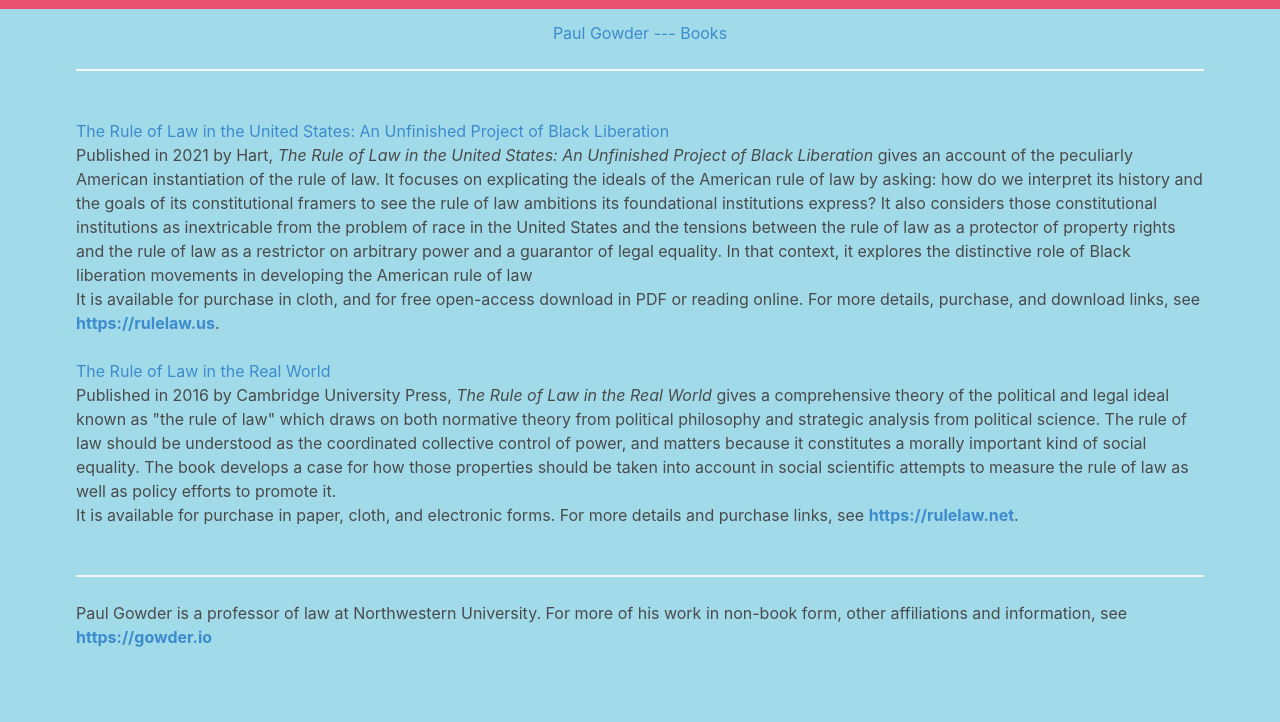
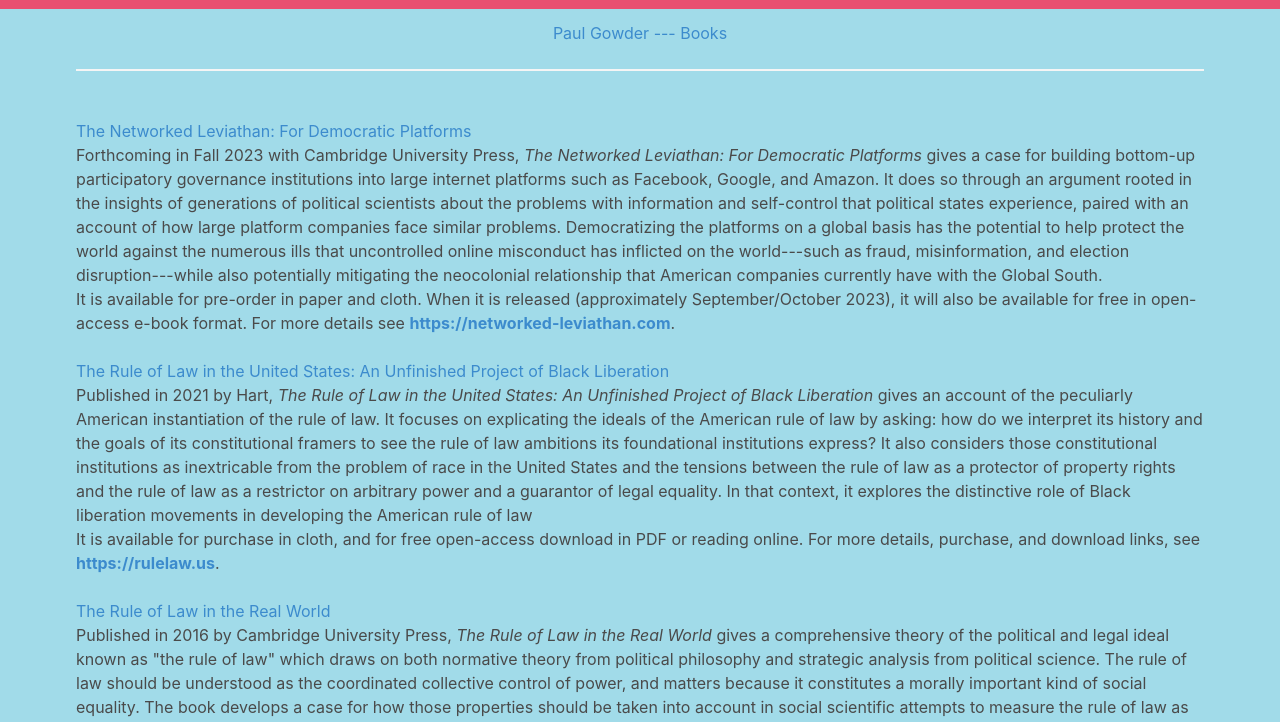
Before and after one commit to paultopia/books.gowder.io, a website: page fancier.html in a window 1280 px wide. Shown: the part 75-797 px from the top of the page. Drawn offline with Linux system fonts and the light colour scheme.

Commit message:
add netlev to books website

```diff
--- a/fancier.html
+++ b/fancier.html
@@ -42,6 +42,19 @@
 					</center>
 				</div>
 			</div>
+
+									<div class="row">
+				<div class="column">
+					<h3><a href="https://networked-leviathan.com">The Networked Leviathan: For Democratic Platforms</a></h3>
+
+					<p>Forthcoming in Fall 2023 with Cambridge University Press, <i>The Networked Leviathan: For Democratic Platforms</i> gives a case for building bottom-up participatory governance institutions into large internet platforms such as Facebook, Google, and Amazon. It does so through an argument rooted in the insights of generations of political scientists about the problems with information and self-control that political states experience, paired with an account of how large platform companies face similar problems. Democratizing the platforms on a global basis has the potential to help protect the world against the numerous ills that uncontrolled online misconduct has inflicted on the world---such as fraud, misinformation, and election disruption---while also potentially mitigating the neocolonial relationship that American companies currently have with the Global South.</p>
+
+					<p>It is available for pre-order in paper and cloth. When it is released (approximately September/October 2023), it will also be available for free in open-access e-book format. For more details see <b><a href="https://networked-leviathan.com">https://networked-leviathan.com</a></b>.</p>
+				</div>
+			</div>
+
+
+
 			<div class="row">
 				<div class="column">
 					<h3><a href="https://rulelaw.us">The Rule of Law in the United States: An Unfinished Project of Black Liberation</a></h3>
```
Also changed, not shown: index.html (+13 -0 lines).
